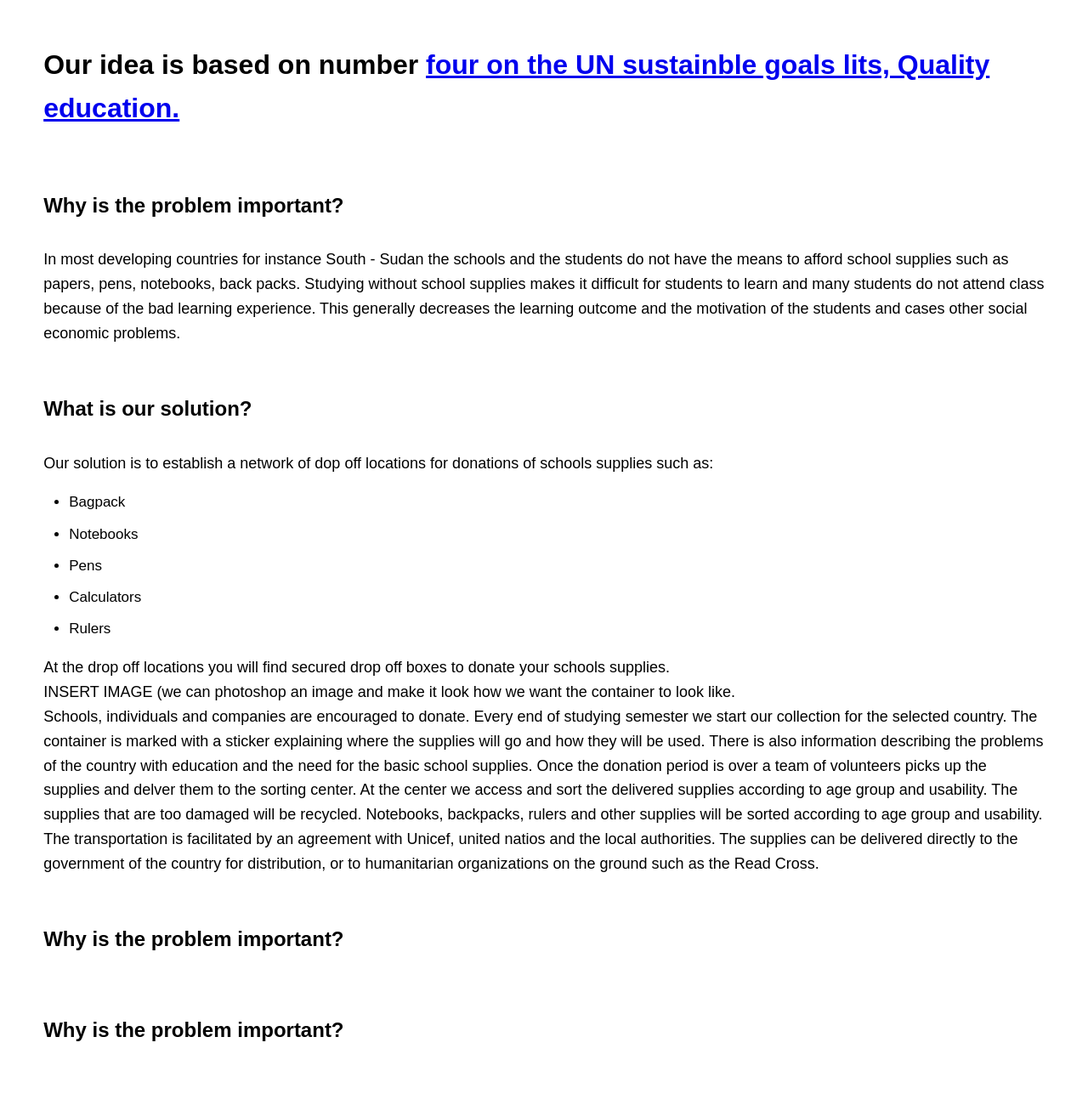
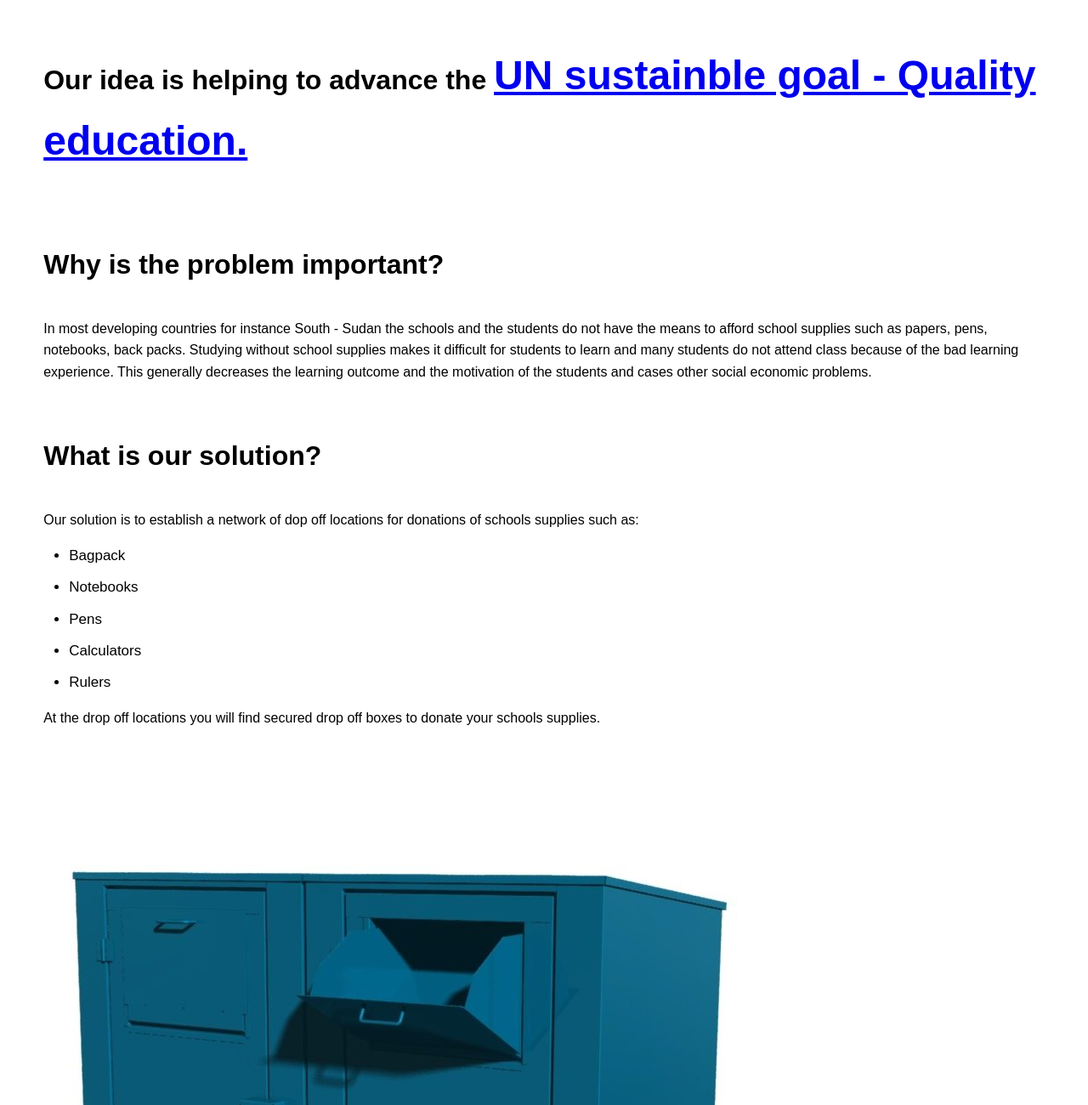
Before and after one commit to denix565/Africe-Reads, a plain HTML site: page index.html in a window 1280 px wide. Shown: the top 1300 px of the page at 85% size. Drawn offline with Linux system fonts and the light colour scheme.

Commit message:
iamges
commit to images

```diff
--- a/index.html
+++ b/index.html
@@ -21,10 +21,10 @@
   <!-- "Denis make the main body. Scroll down menu, smooth scrooll...
   -->
 <div>
-  <h1>Our idea is based on number <a href = "https://unstats.un.org/sdgs/report/2020/goal-04/">four on the UN sustainble goals lits, Quality education.</a></h1>
+  <h2>Our idea is helping to advance the <a class="onHowerChangeSize", href = "https://unstats.un.org/sdgs/report/2020/goal-04/">UN sustainble goal - Quality education.</a></h2>
   <br>
   <article>
-    <h1>Why is the problem important?</h1>
+    <h2>Why is the problem important?</h2>
       <p>In most developing countries for instance South - Sudan the schools and the students do not have the means to afford school supplies such as papers, pens, notebooks, back packs.
         Studying without school supplies makes it difficult for students to learn and many students do not attend class because of the bad learning experience.
         This generally decreases the learning outcome and the motivation of the students and cases other social economic problems.
@@ -33,7 +33,7 @@
 
   <br>
   <article>
-    <h1>What is our solution?</h1>
+    <h2>What is our solution?</h2>
       <p>
         Our solution is to establish a network of dop off locations for donations of schools supplies such as:
         <ul>
@@ -43,10 +43,12 @@
           <li>Calculators</li>
           <li>Rulers</li>
         </ul>
+      </p>
       <p>
         At the drop off locations you will find secured drop off boxes to donate your schools supplies.<br>
-            INSERT IMAGE (we can photoshop an image and make it look how we want the container to look like.
+        <img src="pics/donationbox.png" alt="Donation Box">
         <br>
+
         Schools, individuals and companies are encouraged to donate.
         Every end of studying semester we start our collection for the selected country. The container is marked with a sticker explaining where the supplies will go and how they will be used. There is also information describing the problems of the country with education and the need for the basic school supplies.
         Once the donation period is over a team of volunteers picks up the supplies and delver them to the sorting center.  At the center we access and sort the delivered supplies according to age group and usability. The supplies that are too damaged will be recycled.
@@ -54,7 +56,6 @@
         The transportation is facilitated by an agreement with Unicef, united natios and the local authorities.
         The supplies can be delivered directly to the government of the country for distribution,
         or to humanitarian organizations on the ground such as the Read Cross.
-          </p>
         </p>
   </article>
   <br>
--- a/style.css
+++ b/style.css
@@ -15,6 +15,16 @@ body{
 
 body h1{
     font-family: sans-serif;
+    font-size: 5vw;
+    text-align: left;
+    max-width: 100%;
+    color: black;
+    padding-bottom: 10px;
+    line-height: 1.6;
+}
+body h2{
+    font-family: sans-serif;
+    font-size: 2.5vw;
     text-align: left;
     max-width: 100%;
     color: black;
@@ -24,7 +34,7 @@ body h1{
 body p{
     font-family: sans-serif;
     max-width: 100%;
-    font-size: large;
+    font-size: auto;
     line-height: 1.6;
 }
 body li{
@@ -44,3 +54,6 @@ body div{
     margin: 4vw;
 
 }
+a.onHowerChangeSize{
+    font-size: 150%;
+}
```
Also changed, not shown: pics/donationbox.png (added). Lines whose indentation alone changed are shown as unchanged.
